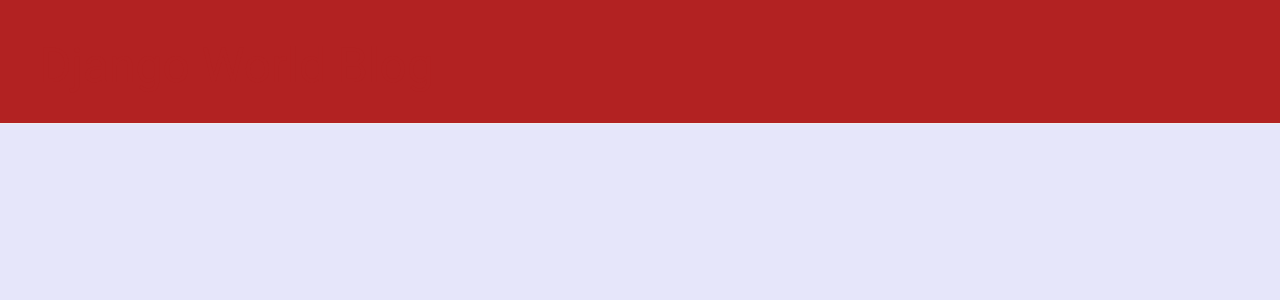
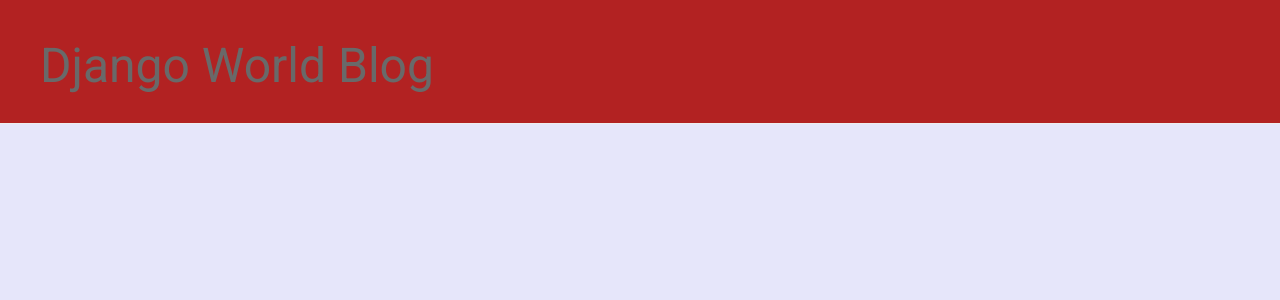
Before and after one commit to Sofya2/my-first-blog, a Django app: page / in a window 1280 px wide. Shown: the top 300 px of the page. Run offline with Django 3.2, Linux system fonts and the light colour scheme; data that the repository does not hold is empty; some libraries are stand-ins or nearby versions.

Commit message:
Update blog.css

```diff
--- a/blog/static/css/blog.css
+++ b/blog/static/css/blog.css
@@ -10,10 +10,13 @@
 padding: 20px 20px 20px 40px;
 margin-top: 0;
 }
-.page-header h1, .page-header h1 a, .page-header h1 a:visited, .page-header h1 a:active {
+.page-header h1, .page-header h1 a:visited, .page-header h1 a:active {
 color: #b22222;
 font-size: 36pt;
 text-decoration: none;
+}
+h1 a {
+color: #696969;
 }
 .content {
 margin-left: 40px;
```
